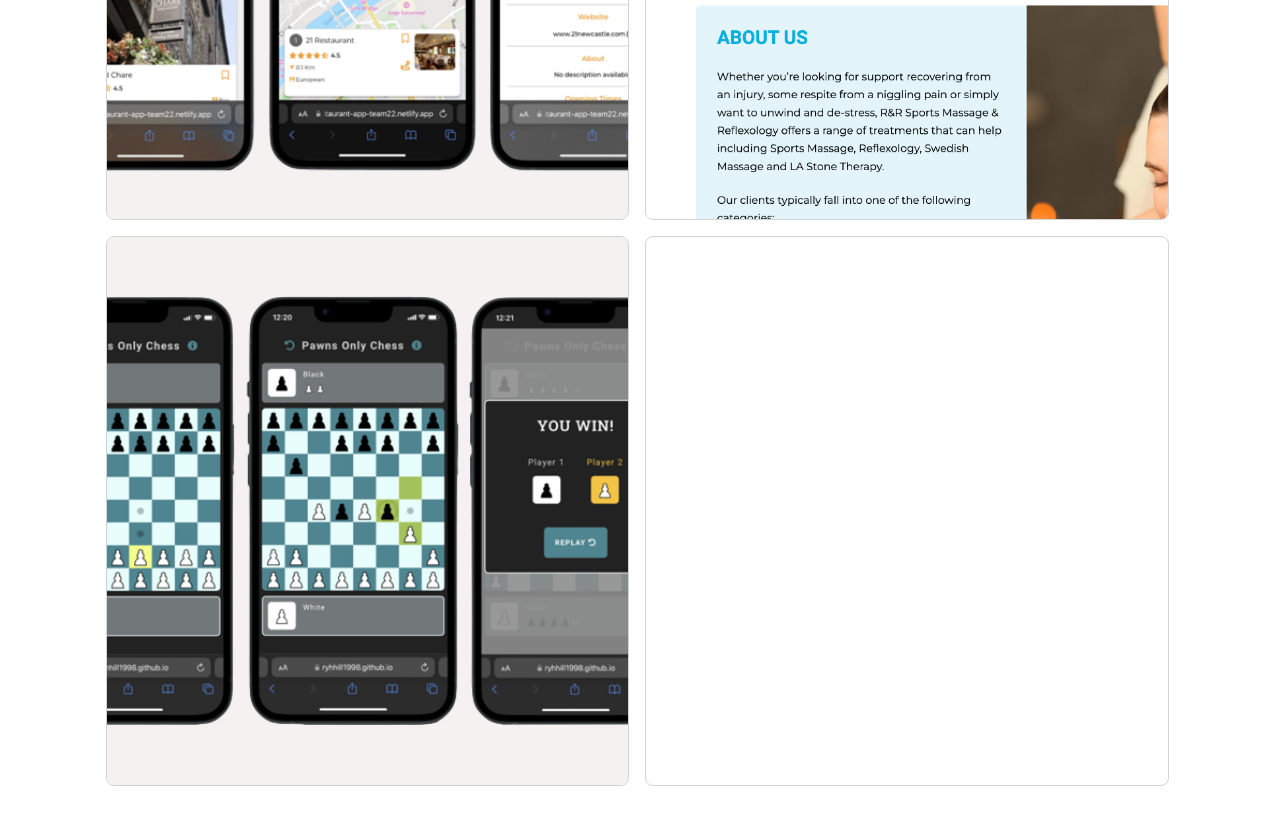
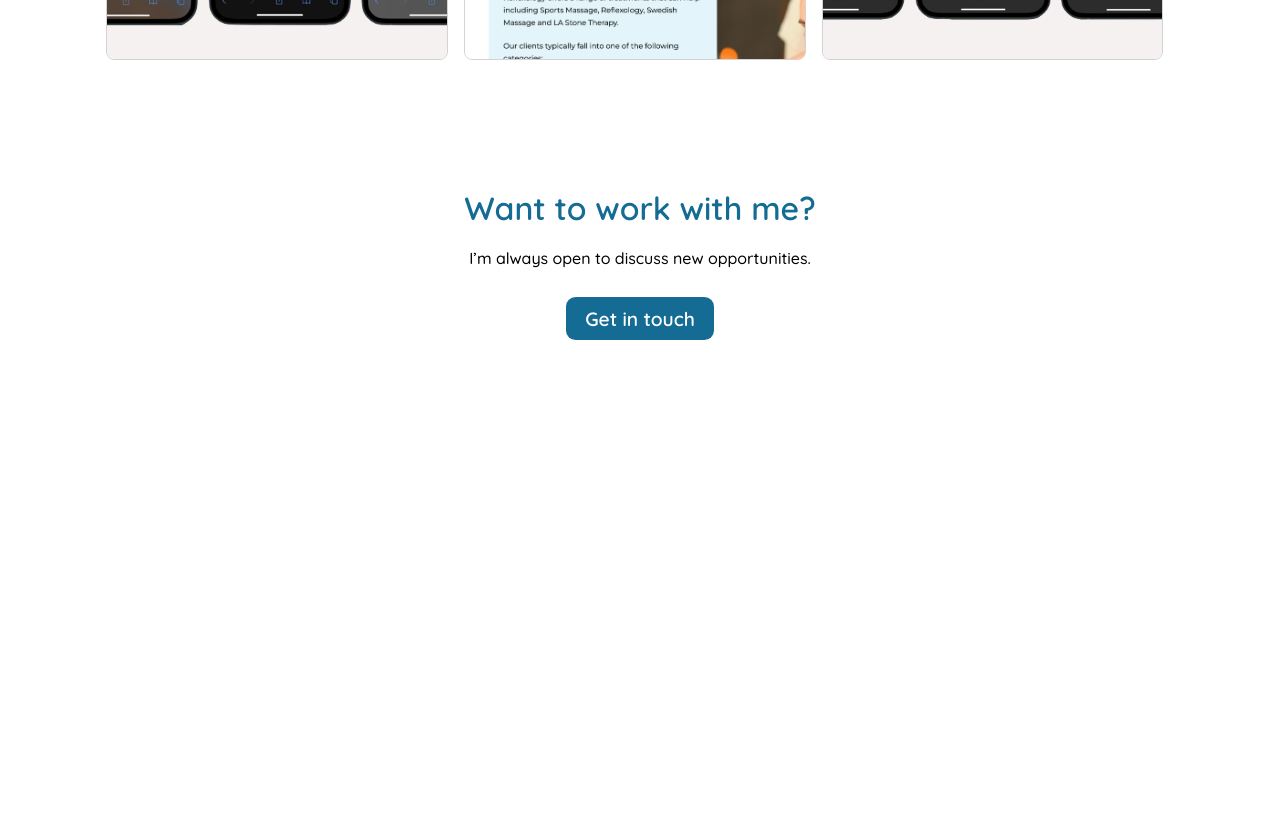
Before and after one commit to Ryhhill1998/Personal-Site, a React (Create React App) app: page / in a window 1280 px wide. Shown: the part 3240-4065 px from the top of the page. After the commit the page ends 3644 px from the top, so only its background shows below. Built offline with nearby package versions, Linux system fonts and the light colour scheme; a web font is replaced by a local one.

Commit message:
added cta

```diff
--- a/src/App.css
+++ b/src/App.css
@@ -222,10 +222,37 @@ nav {
 }
 
 .projects .previews-container .preview {
-  flex-basis: 49%;
+  flex-basis: 32%;
   border: solid 1px lightgrey;
   border-radius: 0.5em;
   overflow: hidden;
+}
+
+.cta {
+  padding-top: 4em;
+  padding-bottom: 4em;
+  text-align: center;
+  display: flex;
+  flex-direction: column;
+  align-items: center;
+  gap: 1em;
+}
+
+.cta h2 {
+  color: var(--primary-theme);
+  margin: 0;
+}
+
+.cta button {
+  padding: 0.5em 1em;
+  background-color: var(--primary-theme);
+  color: white;
+  border: none;
+  border-radius: 0.5em;
+  font-size: 1.2rem;
+  font-weight: 600;
+  margin-top: 0.5em;
+  cursor: pointer;
 }
 
 /* HEADINGS */
--- a/src/App.js
+++ b/src/App.js
@@ -231,11 +231,19 @@ const App = () => {
             <div className="preview">
               <img src={pawnsOnlyChessPreview} />
             </div>
-
-            <div className="preview"></div>
           </div>
         </section>
+
+        <section id="cta" className="cta">
+          <h2>Want to work with me?</h2>
+
+          <p>I’m always open to discuss new opportunities.</p>
+
+          <button>Get in touch</button>
+        </section>
       </main>
+
+      <footer></footer>
     </div>
   );
 };
```
